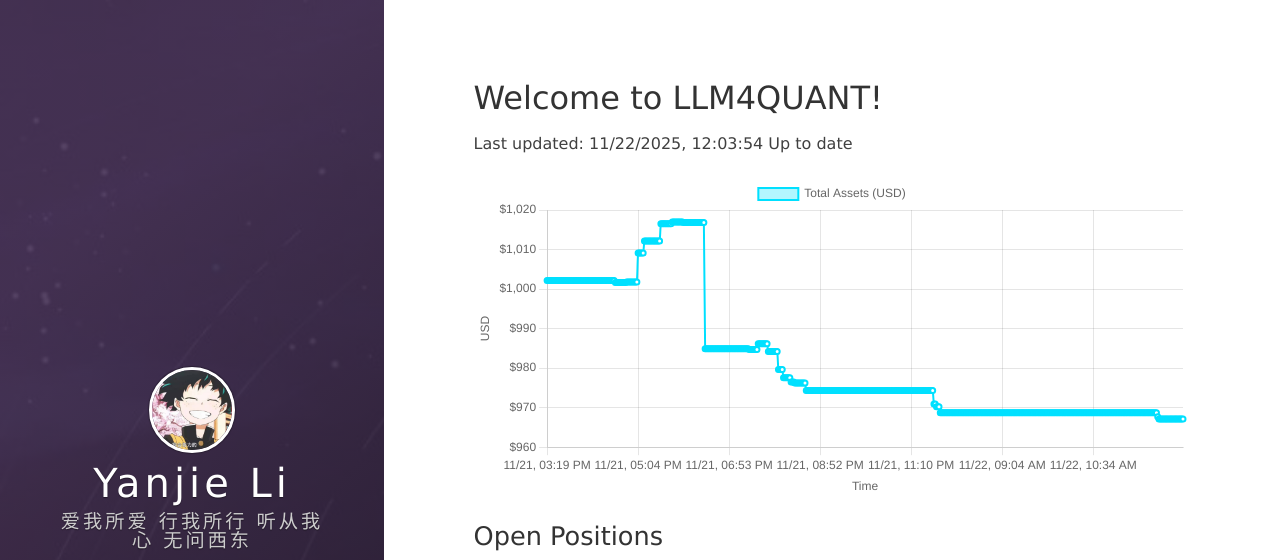
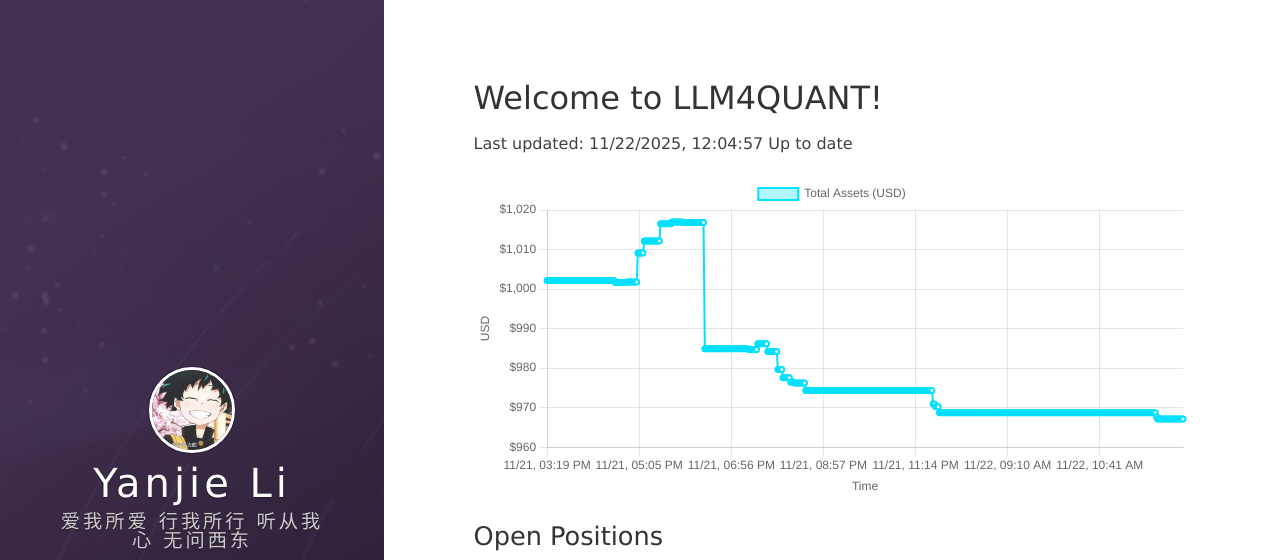
Before and after one commit to leeyegy/leeyegy.github.io, a Jekyll site: the page built from live-trading.html, in a window 1280 px wide and 1188 px high. Shown: the top 560 px of the window. Built offline with Jekyll 4.4.1, drawn with Linux system fonts in a browser that asks for light colours; nearby versions of some CDN libraries.

Commit message:
AccountMonitor: update balance history 2025-11-22T20:04:57+08:00

```diff
--- a/assets/data/binance/balance-history.json
+++ b/assets/data/binance/balance-history.json
@@ -1,5 +1,5 @@
 {
-  "generatedAt": "2025-11-22T20:03:54+08:00",
+  "generatedAt": "2025-11-22T20:04:57+08:00",
   "asset": "total_usd_value",
   "history": [
     {
@@ -2016,6 +2016,10 @@
     },
     {
       "timestamp": "2025-11-22T20:03:54+08:00",
+      "totalUsd": 967.14645393
+    },
+    {
+      "timestamp": "2025-11-22T20:04:57+08:00",
       "totalUsd": 967.14645393
     }
   ]
```
